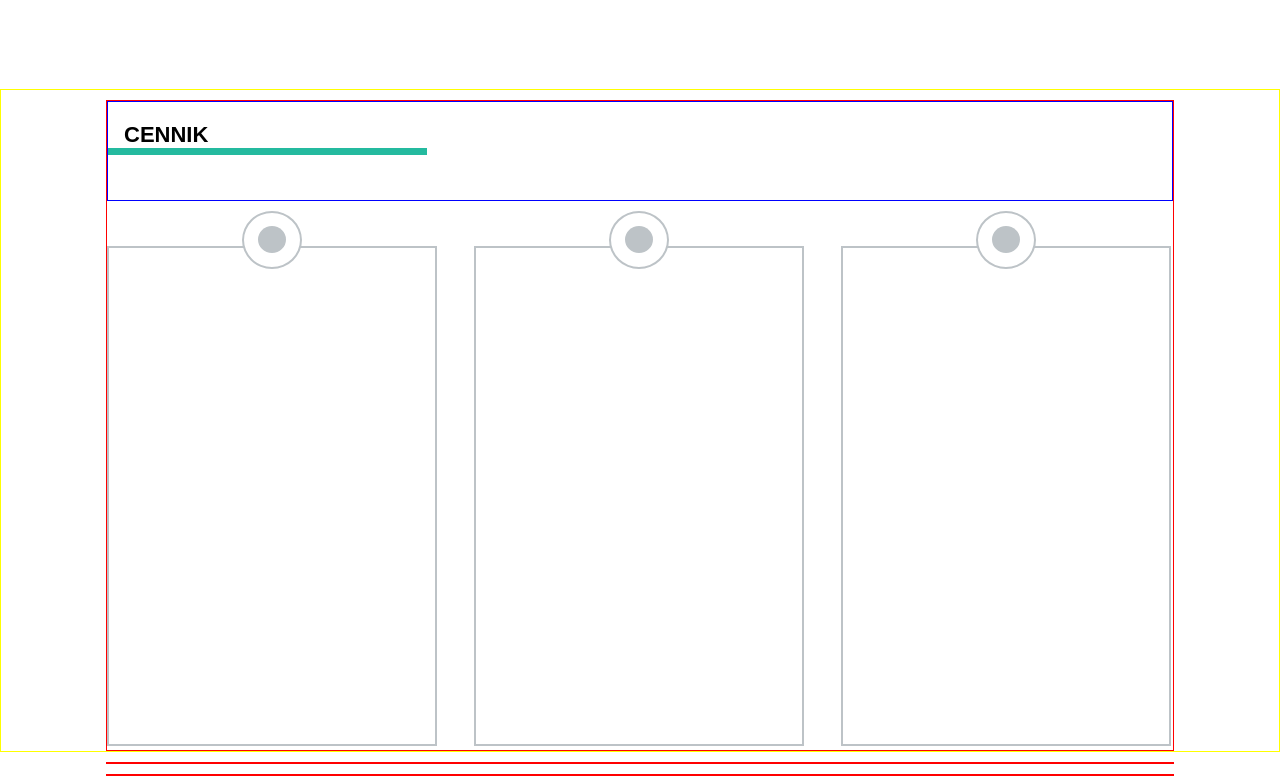
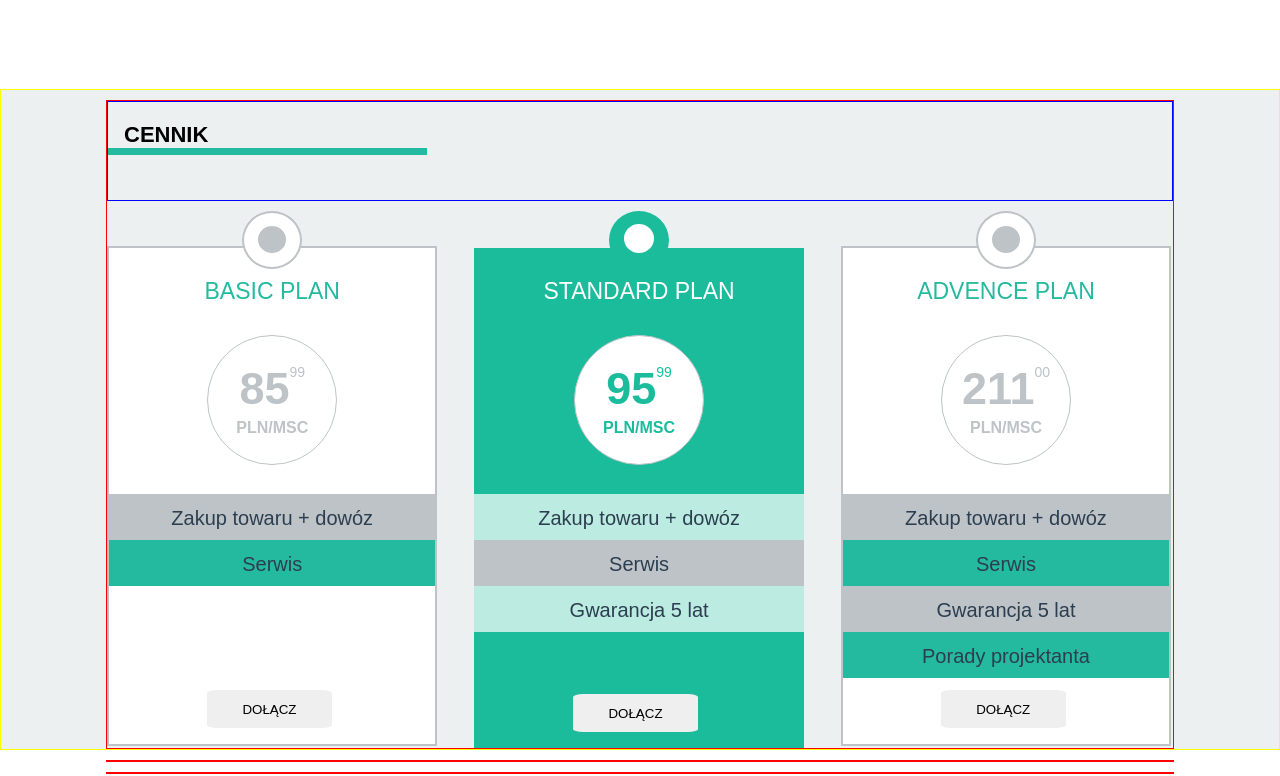
Before and after one commit to deka381/sitOnChair_deka381, a plain HTML site: page index.html in a window 1280 px wide. Shown: the part 813-1589 px from the top of the page. Drawn offline with Linux system fonts and the light colour scheme; files whose address does not match are found by name.

Commit message:
sekcja ceny-warsztat

```diff
--- a/css/style.css
+++ b/css/style.css
@@ -218,6 +218,7 @@ background: linear-gradient(#FFFFFF 50%, #808080);
 }
 #container_price{
   border: 1px solid yellow;
+  background: #ecf0f1;
   margin-top: 90px;
 }
 .price_top{
@@ -235,6 +236,7 @@ background: linear-gradient(#FFFFFF 50%, #808080);
 
 }
 .price1{
+  position: relative;
   width: 31%;
   height: 500px;
   border: 2px solid #bdc3c7;
@@ -244,6 +246,21 @@ background: linear-gradient(#FFFFFF 50%, #808080);
 }
 .price11{
   margin-left: 0;
+  background-color: #fff;
+}
+.price12{
+background-color: #1abc9c;
+border: 0;
+}
+.price12 .circle_empty{
+  background-color: #1abc9c;
+  border: none;
+}
+.price12 .circle_full{
+  background-color: #fff;
+}
+.price13{
+  background-color: #fff;
 }
 .top_box{
 
@@ -268,3 +285,83 @@ background: linear-gradient(#FFFFFF 50%, #808080);
   position: relative;
   top: 13px;
 }
+.h2{
+  text-align: center;
+  font-size: 23px;
+  margin-top: 9px;
+}
+.circle_price{
+  border: 1px solid #bdc3c7;
+  border-radius: 50%;
+  width: 130px;
+  height: 130px;
+  margin: 0 auto;
+  margin-top: 30px;
+}
+.circle_price p{
+  text-align: center;
+  margin-top: 38px;
+  font-size: 45px;
+  font-weight: 700;
+  line-height: 29px;
+}
+.circle_price span{
+  font-size: 16px;
+  color:  #bdc3c7;
+}
+.circle_price sup{
+  font-size: 14px;
+  top: -27px;
+}
+.price11 .h2, .price13 .h2{
+  color: #24ba9f;
+}
+
+.price11 p, .price13 p{
+color: #bdc3c7;
+
+}
+.price12 .h2{
+  color: #fff;
+}
+.price12 .circle_price{
+  background-color: #fff;
+}
+.price12 p, .price12 span{
+  color: #1abc9c;
+}
+.price1 ul{
+  width: 100%;
+  margin-top: 29px;
+  position: absolute;
+
+}
+.price1 li{
+  font-size: 20px;
+  text-align: center;
+  padding-top: 13px;
+  padding-bottom: 10px;
+  color: #2c3e50;
+}
+.price1 li:nth-child(2n+2){
+  background: #bdc3c7;
+}
+.price1 li:nth-child(2n+1){
+  background: rgba(255,255,255,0.7);
+}
+.price11 li:nth-child(2n+1), .price13 li:nth-child(2n+1){
+  background: #bdc3c7;
+}
+.price11 li:nth-child(2n+2), .price13 li:nth-child(2n+2){
+  background: #24ba9f;
+}
+button{
+  bottom: 0;
+  width: 125px;
+  height: 38px;
+  position: absolute;
+  left: 30%;
+  bottom: 16px;
+  border-radius: 8%;
+  border:none;
+}
--- a/index.html
+++ b/index.html
@@ -70,12 +70,19 @@
           <div class="top_box">
             <div class="circle_empty">
                 <div class="circle_full">
-
                 </div>
             </div>
           </div>
+          <div class="h2">BASIC PLAN</div>
+          <div class="circle_price"><p>85<sup>99</sup> <br/ > <span>PLN/MSC<span></p></div>
+          <ul>
+            <li>Zakup towaru + dowóz</li>
+            <li>Serwis</li>
+          </ul>
+          <button type="button" name="button">DOŁĄCZ</button>
         </div>
-        <div class="price1">
+
+        <div class="price1 price12">
           <div class="top_box">
             <div class="circle_empty">
                 <div class="circle_full">
@@ -83,8 +90,17 @@
                 </div>
             </div>
           </div>
+          <div class="h2">STANDARD PLAN</div>
+          <div class="circle_price"><p>95<sup>99</sup> <br/ > <span>PLN/MSC<span></p></div>
+          <ul>
+            <li>Zakup towaru + dowóz</li>
+            <li>Serwis</li>
+            <li>Gwarancja 5 lat</li>
+          </ul>
+          <button type="button" name="button">DOŁĄCZ</button>
         </div>
-        <div class="price1">
+
+        <div class="price1 price13">
           <div class="top_box">
             <div class="circle_empty">
                 <div class="circle_full">
@@ -92,6 +108,15 @@
                 </div>
             </div>
           </div>
+          <div class="h2">ADVENCE PLAN</div>
+          <div class="circle_price"><p>211<sup>00</sup> <br/ > <span>PLN/MSC<span></p></div>
+          <ul>
+            <li>Zakup towaru + dowóz</li>
+            <li>Serwis</li>
+            <li>Gwarancja 5 lat</li>
+            <li>Porady projektanta</li>
+          </ul>
+          <button type="button" name="button">DOŁĄCZ</button>
         </div>
     </div>
   </section>
```
